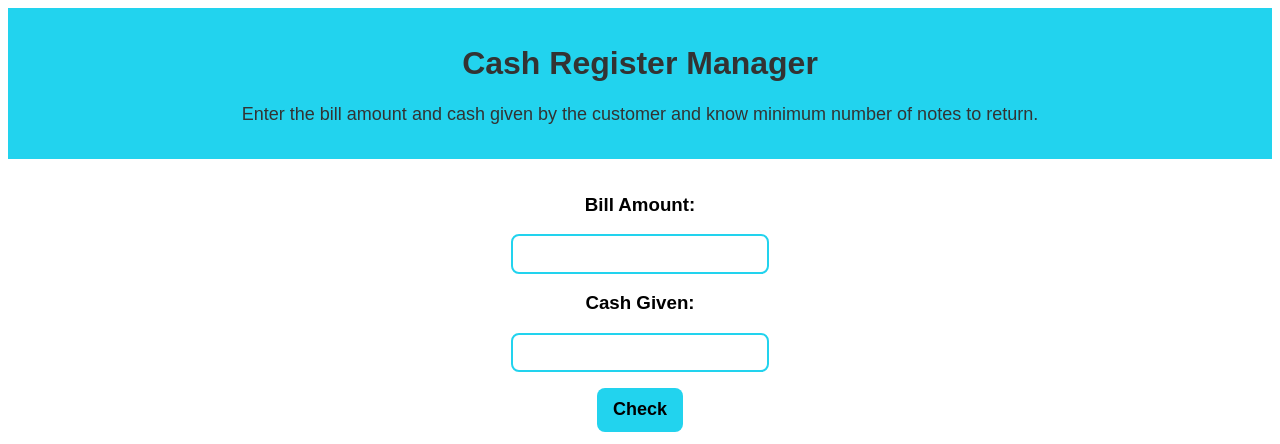
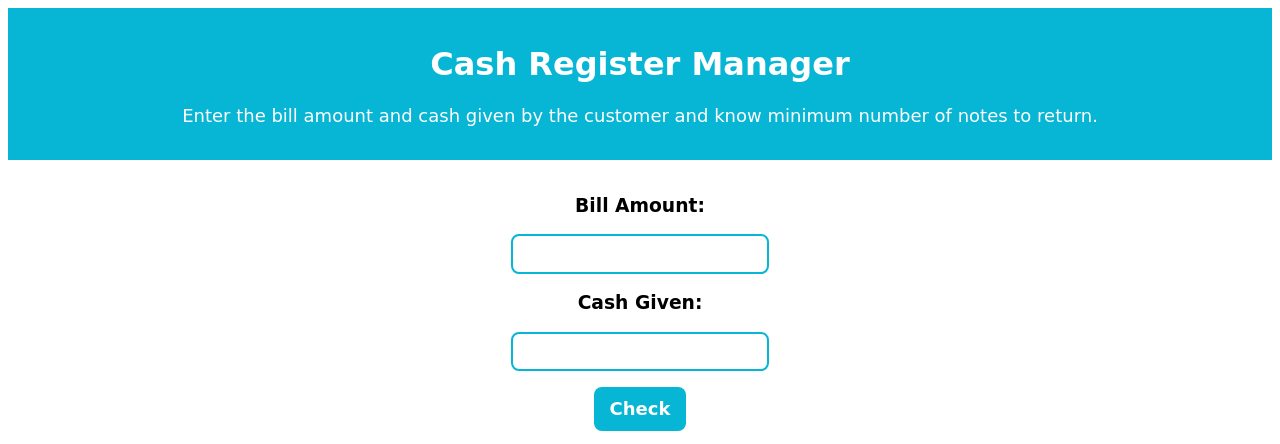
Before and after one commit to deepanshimarsha/cash-register-manager, a plain HTML site: page index.html in a window 1280 px wide. Shown: the top 444 px of the page. Drawn offline with Linux system fonts and the light colour scheme; a web font is replaced by a local one.

Commit message:
update style

```diff
--- a/style.css
+++ b/style.css
@@ -1,9 +1,9 @@
 @import url('https://fonts.googleapis.com/css2?family=GFS+Didot&display=swap');
 :root{
-    --primary-color: #22d3ee;
-    --black: #333333;
+    --primary-color: #06b6d4;
+    --black:#0891b2;
     --width-break: 600px;
-    --primary-font: "Montserrat", sans-serif;
+    --primary-font: 'Kalam', cursive;
 }
 
 
@@ -15,7 +15,7 @@
     text-align: center;
     margin: 0;
     font-family: var(--primary-font);
-    color: #333333;
+    color: white;
 }
 
 #header-para{
@@ -54,7 +54,7 @@ input {
 button{
     background: var(--primary-color);
     border: none;
-    color: black;
+    color: white;
     padding: 0.7rem 1rem;
     border-radius: 0.5rem;
     font-size: large;
```
Also changed, not shown: index.html (+3 -2 lines).
